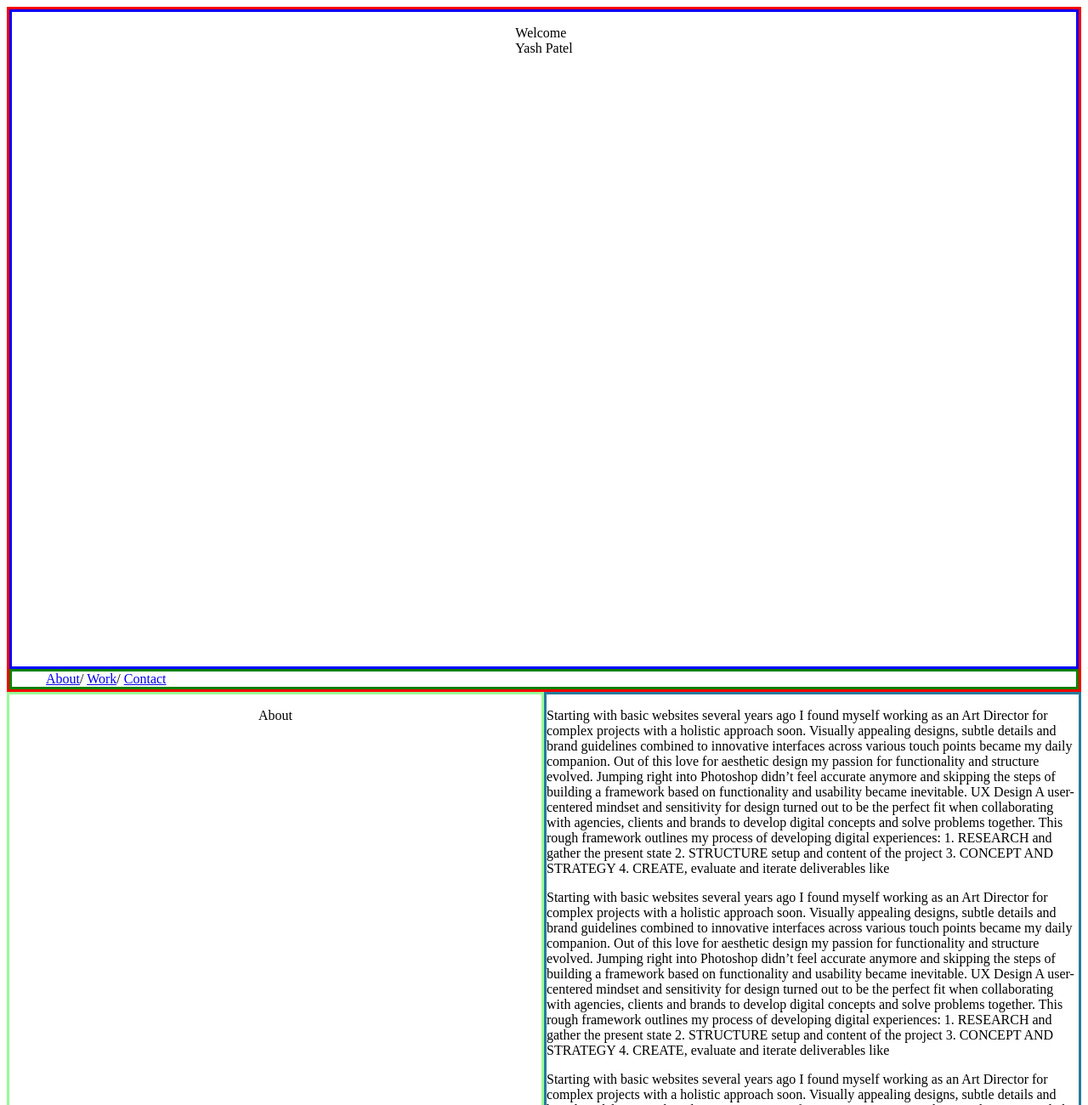
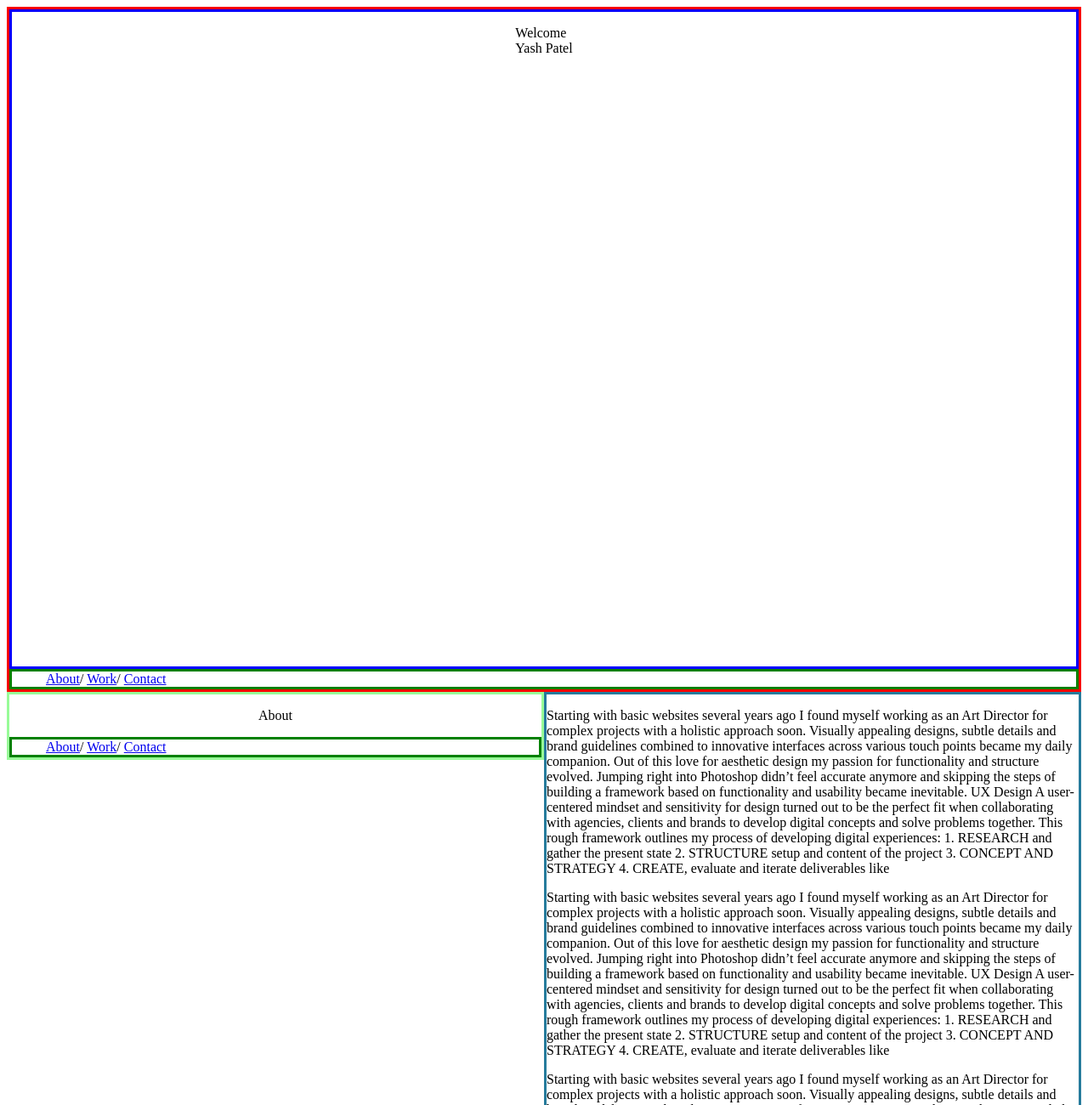
Before and after one commit to yashpatel4900/yashpatel4900.github.io, a plain HTML site: page index.html in a window 1280 px wide. Shown: the top 1300 px of the page at 85% size. Drawn offline with Linux system fonts and the light colour scheme.

Commit message:
Scrolling Fixed

```diff
--- a/style.css
+++ b/style.css
@@ -32,6 +32,8 @@ ul{
     margin: 0px;
   }
 
+
+/* About */
 .about-design{
     border-color: palegreen;
     border-style: solid;
@@ -40,7 +42,8 @@ ul{
     display: flex;
     flex-direction: column;
     justify-content: flex-end;
-    height: 100vh;
+    /* height: 100vh; */
+    height: 100%;
 }
 
 .about-content{
@@ -48,7 +51,7 @@ ul{
     border-style: solid;
     flex-grow: 1;
     flex-basis: 400px;
-    height: 100vh;
+    /* height: 100vh; */
     overflow: auto;
 }
 
@@ -56,7 +59,8 @@ ul{
     display: flex;
     flex-direction: row;
     flex-wrap: wrap;
-    height: 100vh;
+    /* height: 100vh; */
+    height: 100%;
 }
 
 /* "About" written on the design pg of about */
@@ -66,6 +70,7 @@ ul{
     height: 100%
 }
 
+/* Work */
 .work-design{
     border-color: palegreen;
     border-style: solid;
@@ -74,7 +79,7 @@ ul{
     display: flex;
     flex-direction: column;
     justify-content: flex-end;
-    height: 100vh;
+    /* height: 100vh; */
 }
 
 .work-content{
@@ -82,7 +87,7 @@ ul{
     border-style: solid;
     flex-grow: 1;
     flex-basis: 400px;
-    height: 100vh;
+    /* height: 100vh; */
     overflow: auto;
 }
 
@@ -90,7 +95,7 @@ ul{
     display: flex;
     flex-direction: row;
     flex-wrap: wrap;
-    height: 100vh;
+    /* height: 100vh; */
 }
 
 /* "Work" written on the design pg of about */
```
